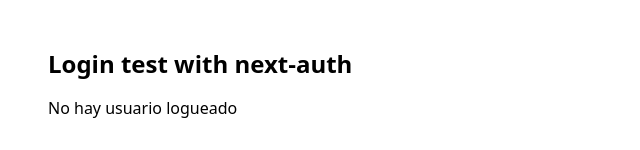
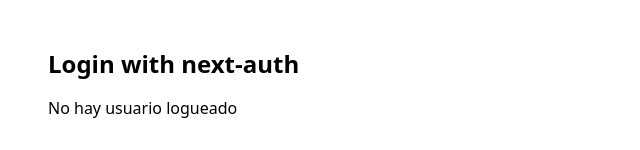
Before and after one commit to varayoudfederico/google-login-js, a Next.js app: page / in a window 1280 px wide. Shown: the top 150 px of the page, without its empty margins (0-640 px from the left). Built offline with nearby package versions, Linux system fonts and the light colour scheme; no server answers.

Commit message:
trigger deploy

```diff
--- a/pages/index.js
+++ b/pages/index.js
@@ -30,7 +30,7 @@ const Home = () => {
       </Head>
 
       <main className="p-12">
-        <h1 className="text-2xl font-bold pb-4">Login test with next-auth</h1>
+        <h1 className="text-2xl font-bold pb-4">Login with next-auth</h1>
 
         {loading ? (
           <p>Cargando...</p>
```
